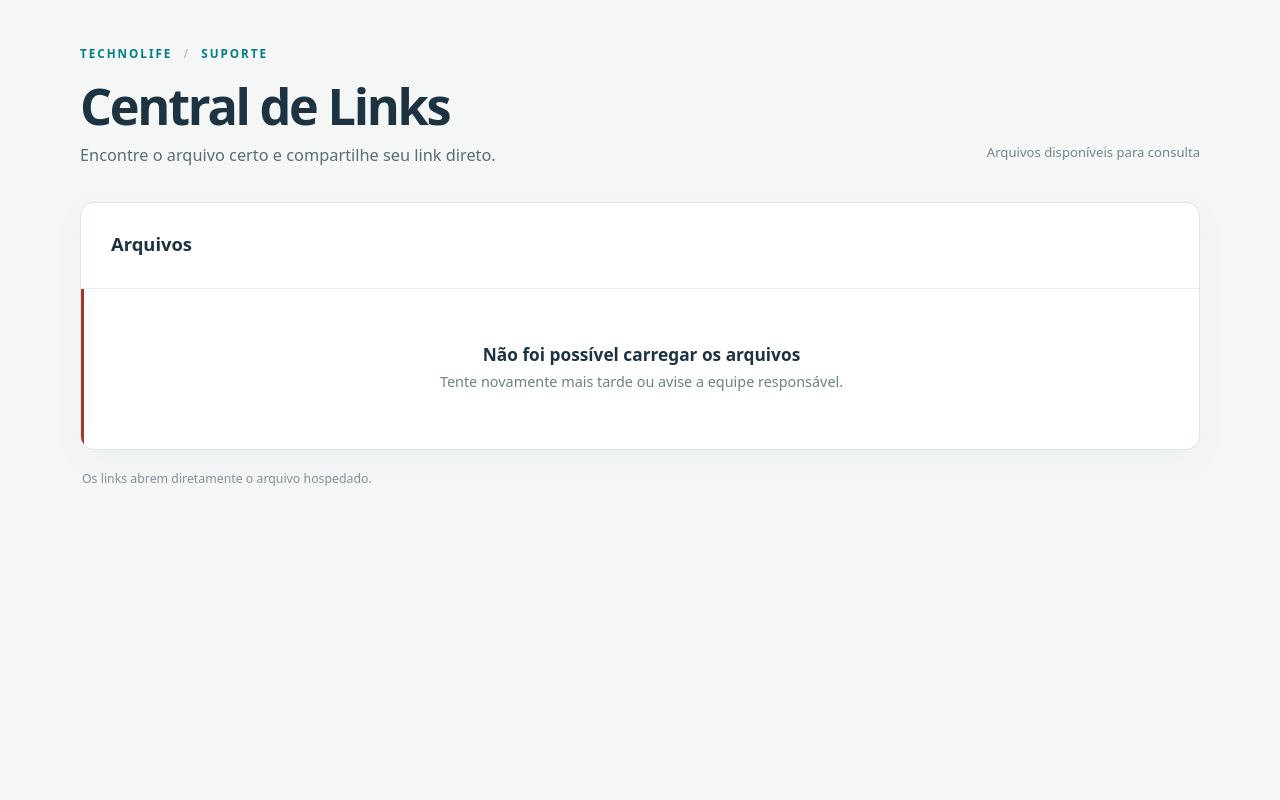
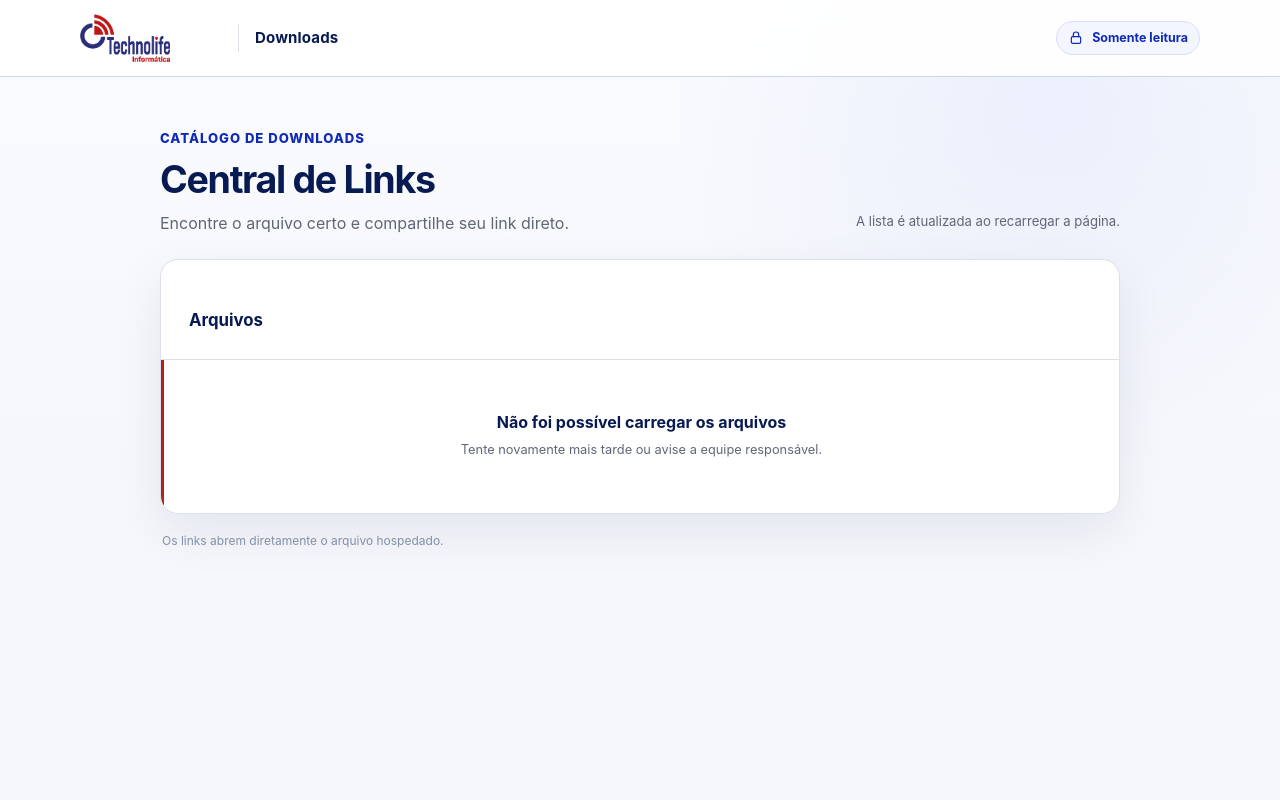
Before and after one commit to jotaCorsino/technolife-downloads-web, a PHP site: page / in a window 1280 px wide. Run offline with PHP 8.4, Linux system fonts and the light colour scheme.

Commit message:
style: alinha catálogo à identidade Technolife

```diff
--- a/public/app.js
+++ b/public/app.js
@@ -41,7 +41,7 @@
         feedback.textContent = 'Link copiado.';
         feedback.dataset.state = 'success';
       } catch (_error) {
-        feedback.textContent = 'Não foi possível copiar. Use o link Abrir / baixar para acessar o arquivo.';
+        feedback.textContent = 'Não foi possível copiar.';
         feedback.dataset.state = 'error';
       }
     });
--- a/public/index.php
+++ b/public/index.php
@@ -35,19 +35,36 @@ $initialCount = $total === 1 ? '1 arquivo disponível' : $total . ' arquivos dis
     <meta charset="utf-8">
     <meta name="viewport" content="width=device-width, initial-scale=1">
     <meta name="color-scheme" content="light">
+    <meta name="theme-color" content="#071a52">
     <title>Central de Links | Technolife</title>
+    <link rel="icon" type="image/png" href="assets/favicon-technolife.png">
     <link rel="stylesheet" href="styles.css">
     <script src="app.js" defer></script>
 </head>
 <body>
-    <main class="page-shell">
-        <header class="page-header">
+    <a class="skip-link" href="#main-content">Ir para o conteúdo</a>
+    <header class="topbar">
+        <div class="topbar__content">
+            <div class="brand" aria-label="Technolife Informática — Downloads">
+                <img class="brand__logo" src="assets/logo-technolife.png" alt="Technolife Informática" width="243" height="129">
+                <span class="brand__divider" aria-hidden="true"></span>
+                <span class="brand__product">Downloads</span>
+            </div>
+            <span class="read-only-badge">
+                <svg aria-hidden="true" viewBox="0 0 24 24"><rect x="5" y="10" width="14" height="10" rx="2"></rect><path d="M8 10V7a4 4 0 0 1 8 0v3"></path></svg>
+                Somente leitura
+            </span>
+        </div>
+    </header>
+
+    <main class="page-shell" id="main-content">
+        <header class="page-heading">
             <div>
-                <p class="brand">TECHNOLIFE <span aria-hidden="true">/</span> SUPORTE</p>
+                <p class="eyebrow">CATÁLOGO DE DOWNLOADS</p>
                 <h1>Central de Links</h1>
                 <p class="intro">Encontre o arquivo certo e compartilhe seu link direto.</p>
             </div>
-            <p class="header-note">Arquivos disponíveis para consulta</p>
+            <p class="page-note">A lista é atualizada ao recarregar a página.</p>
         </header>
 
         <section class="catalog" aria-labelledby="catalog-title">
@@ -61,7 +78,10 @@ $initialCount = $total === 1 ? '1 arquivo disponível' : $total . ' arquivos dis
                 <?php if (!$loadFailed && $total > 0): ?>
                     <div class="search-field" role="search">
                         <label for="catalog-search">Pesquisar arquivos</label>
-                        <input id="catalog-search" type="search" placeholder="Digite um nome ou formato" autocomplete="off" aria-controls="file-list">
+                        <div class="search-control">
+                            <svg aria-hidden="true" viewBox="0 0 24 24"><circle cx="11" cy="11" r="7"></circle><path d="m16 16 4 4"></path></svg>
+                            <input id="catalog-search" type="search" placeholder="Digite um nome ou formato" autocomplete="off" aria-controls="file-list">
+                        </div>
                     </div>
                 <?php endif; ?>
             </div>
@@ -90,8 +110,12 @@ $initialCount = $total === 1 ? '1 arquivo disponível' : $total . ' arquivos dis
                                 <p class="file-name"><?= escape($download['filename']) ?></p>
                             </div>
                             <div class="file-actions">
-                                <a class="action-link" href="<?= escape($download['url']) ?>">Abrir / baixar</a>
-                                <button class="copy-button" type="button" data-copy-url="<?= escape($download['url']) ?>" aria-label="Copiar link de <?= escape($download['title']) ?>">Copiar link</button>
+                                <a class="icon-action icon-action--open" href="<?= escape($download['url']) ?>" aria-label="Abrir ou baixar <?= escape($download['filename']) ?>" title="Abrir ou baixar">
+                                    <svg aria-hidden="true" viewBox="0 0 24 24"><path d="M12 3v12m0 0 4-4m-4 4-4-4M4 17v3h16v-3"></path></svg>
+                                </a>
+                                <button class="icon-action icon-action--copy copy-button" type="button" data-copy-url="<?= escape($download['url']) ?>" aria-label="Copiar link de <?= escape($download['filename']) ?>" title="Copiar link">
+                                    <svg aria-hidden="true" viewBox="0 0 24 24"><rect x="8" y="8" width="11" height="12" rx="2"></rect><path d="M16 8V6a2 2 0 0 0-2-2H6a2 2 0 0 0-2 2v10a2 2 0 0 0 2 2h2"></path></svg>
+                                </button>
                                 <span class="copy-feedback" role="status" aria-live="polite"></span>
                             </div>
                         </li>
--- a/public/styles.css
+++ b/public/styles.css
@@ -1,69 +1,156 @@
 :root {
   color-scheme: light;
-  font-family: system-ui, -apple-system, BlinkMacSystemFont, "Segoe UI", sans-serif;
-  color: #1d3342;
-  background: #f5f7f7;
-  font-synthesis: none;
+  --brand-navy: #071a52;
+  --brand-blue: #1029b7;
+  --brand-blue-bright: #173ee8;
+  --brand-blue-soft: #e9eeff;
+  --brand-blue-tint: #f4f6ff;
+  --ink: #0b1020;
+  --muted: #5f6676;
+  --line: #dce0ea;
+  --line-strong: #c5ccdd;
+  --surface: #fff;
+  --background: #f5f7fb;
+  --error: #b42318;
+  --success: #087a65;
+  --focus: #3558eb;
+  --shadow: 0 18px 50px rgba(7, 26, 82, .08);
+  font-family: Inter, ui-sans-serif, system-ui, -apple-system, BlinkMacSystemFont, "Segoe UI", sans-serif;
+  font-size: 16px;
+  line-height: 1.5;
 }
 
-* { box-sizing: border-box; }
+*, *::before, *::after { box-sizing: border-box; }
+
+html { min-width: 320px; background: var(--background); }
 
 [hidden] { display: none !important; }
 
-body { margin: 0; }
+body {
+  min-height: 100vh;
+  margin: 0;
+  color: var(--ink);
+  background:
+    radial-gradient(circle at 82% 12%, rgba(23, 62, 232, .06), transparent 24rem),
+    linear-gradient(180deg, #fafbfe 0, var(--background) 28rem);
+}
 
 button, input { font: inherit; }
+a { color: inherit; }
+:focus-visible { outline: 3px solid var(--focus); outline-offset: 3px; }
 
-a { color: inherit; }
+.skip-link {
+  position: fixed;
+  z-index: 100;
+  top: -60px;
+  left: 16px;
+  padding: 9px 14px;
+  border-radius: 7px;
+  background: var(--brand-navy);
+  color: #fff;
+  text-decoration: none;
+}
+
+.skip-link:focus { top: 12px; }
+
+.topbar {
+  border-bottom: 1px solid rgba(184, 205, 211, .75);
+  background: rgba(255, 255, 255, .9);
+  backdrop-filter: blur(14px);
+}
+
+.topbar__content {
+  display: flex;
+  width: min(1120px, calc(100% - 40px));
+  min-height: 76px;
+  margin: 0 auto;
+  align-items: center;
+  justify-content: space-between;
+  gap: 24px;
+}
+
+.brand { display: inline-flex; align-items: center; color: var(--brand-navy); }
+
+.brand__logo {
+  display: block;
+  width: 142px;
+  height: 48px;
+  object-fit: contain;
+  object-position: left center;
+}
+
+.brand__divider { width: 1px; height: 28px; margin: 0 16px; background: var(--line); }
+.brand__product { font-size: .94rem; font-weight: 700; letter-spacing: .01em; }
+
+.read-only-badge {
+  display: inline-flex;
+  align-items: center;
+  gap: 8px;
+  padding: 7px 11px;
+  border: 1px solid #d6defb;
+  border-radius: 999px;
+  background: var(--brand-blue-tint);
+  color: var(--brand-blue);
+  font-size: .78rem;
+  font-weight: 700;
+  white-space: nowrap;
+}
+
+.read-only-badge svg,
+.search-control svg,
+.icon-action svg {
+  width: 18px;
+  height: 18px;
+  fill: none;
+  stroke: currentColor;
+  stroke-width: 1.8;
+  stroke-linecap: round;
+  stroke-linejoin: round;
+}
+
+.read-only-badge svg { width: 16px; height: 16px; }
 
 .page-shell {
-  width: min(100% - 48px, 1120px);
+  width: min(960px, calc(100% - 40px));
   margin: 0 auto;
-  padding: 46px 0 28px;
+  padding: 52px 0 38px;
 }
 
-.page-header {
+.page-heading {
   display: flex;
   align-items: end;
   justify-content: space-between;
   gap: 32px;
-  margin-bottom: 36px;
+  margin-bottom: 24px;
 }
 
-.brand {
-  margin: 0 0 16px;
-  color: #007e87;
-  font-size: .73rem;
+.eyebrow {
+  margin: 0 0 9px;
+  color: var(--brand-blue);
+  font-size: .82rem;
   font-weight: 800;
-  letter-spacing: .17em;
+  letter-spacing: .075em;
 }
-
-.brand span { padding: 0 6px; color: #b7c9c9; }
 
 h1, h2, h3, p { margin-top: 0; }
 
-h1 {
-  margin-bottom: 9px;
-  font-size: clamp(2rem, 4vw, 3.15rem);
+.page-heading h1 {
+  margin-bottom: 0;
+  color: var(--brand-navy);
+  font-size: clamp(1.75rem, 4vw, 2.35rem);
   line-height: 1.15;
-  letter-spacing: -.045em;
+  letter-spacing: -.035em;
 }
 
-.intro { margin-bottom: 0; color: #5a6c74; font-size: 1.02rem; }
-
-.header-note {
-  margin-bottom: 5px;
-  color: #74858c;
-  font-size: .82rem;
-  white-space: nowrap;
-}
+.intro { margin: 10px 0 0; color: var(--muted); font-size: 1rem; }
+.page-note { margin: 0 0 3px; color: var(--muted); font-size: .82rem; white-space: nowrap; }
 
 .catalog {
   overflow: hidden;
-  border: 1px solid #dce6e7;
-  border-radius: 14px;
-  background: #fff;
-  box-shadow: 0 10px 34px rgba(23, 54, 66, .04);
+  border: 1px solid var(--line);
+  border-radius: 18px;
+  background: var(--surface);
+  box-shadow: var(--shadow);
 }
 
 .catalog-toolbar {
@@ -71,42 +158,42 @@ h1 {
   align-items: end;
   justify-content: space-between;
   gap: 30px;
-  padding: 28px 30px;
-  border-bottom: 1px solid #e6eded;
+  min-height: 100px;
+  padding: 22px 28px;
+  border-bottom: 1px solid var(--line);
 }
 
-.catalog-toolbar h2 { margin-bottom: 4px; font-size: 1.15rem; }
-
-.result-count { margin-bottom: 0; color: #71818a; font-size: .88rem; }
-
+.catalog-toolbar h2 { margin-bottom: 4px; color: var(--brand-navy); font-size: 1.05rem; }
+.result-count { margin-bottom: 0; color: var(--muted); font-size: .78rem; }
 .search-field { width: min(100%, 370px); }
 
 .search-field label {
   display: block;
-  margin-bottom: 8px;
-  font-size: .8rem;
+  margin-bottom: 6px;
+  color: var(--ink);
+  font-size: .78rem;
   font-weight: 700;
-  color: #425862;
 }
 
-.search-field input {
+.search-control { position: relative; }
+.search-control svg { position: absolute; top: 12px; left: 12px; color: #7c8499; pointer-events: none; }
+
+.search-control input {
   display: block;
   width: 100%;
   min-height: 43px;
-  padding: 10px 14px;
-  border: 1px solid #b9cbce;
-  border-radius: 8px;
+  padding: 9px 13px 9px 40px;
+  border: 1px solid var(--line-strong);
+  border-radius: 7px;
   outline: none;
   background: #fff;
-  color: #1d3342;
+  color: var(--ink);
+  font-size: .82rem;
+  transition: border-color .15s ease, box-shadow .15s ease;
 }
 
-.search-field input::placeholder { color: #89989e; }
-
-.search-field input:focus-visible {
-  border-color: #007e87;
-  box-shadow: 0 0 0 3px rgba(0, 126, 135, .14);
-}
+.search-control input::placeholder { color: #9aa8ba; }
+.search-control input:focus { border-color: var(--brand-blue-bright); box-shadow: 0 0 0 3px var(--brand-blue-soft); }
 
 .file-list { margin: 0; padding: 0; list-style: none; }
 
@@ -115,86 +202,110 @@ h1 {
   grid-template-columns: minmax(0, 1fr) auto;
   gap: 24px;
   align-items: center;
-  padding: 22px 30px;
+  min-height: 82px;
+  padding: 17px 28px;
 }
 
-.file-row + .file-row { border-top: 1px solid #edf1f1; }
+.file-row + .file-row { border-top: 1px solid var(--line); }
+.file-row:hover { background: #fbfcff; }
+.file-details { min-width: 0; }
+.file-heading { display: flex; align-items: center; flex-wrap: wrap; gap: 9px; }
 
-.file-heading { display: flex; align-items: center; flex-wrap: wrap; gap: 10px; }
-
-.file-heading h3 { margin-bottom: 0; font-size: 1rem; line-height: 1.45; overflow-wrap: anywhere; }
-
-.file-extension {
-  padding: 3px 7px;
-  border-radius: 4px;
-  background: #eef4f4;
-  color: #557079;
-  font-size: .67rem;
-  font-weight: 800;
-  letter-spacing: .06em;
-}
-
-.file-name {
-  margin: 4px 0 0;
-  color: #7d8c92;
-  font-size: .78rem;
+.file-heading h3 {
+  margin-bottom: 0;
+  color: var(--brand-navy);
+  font-size: .95rem;
+  line-height: 1.35;
+  letter-spacing: -.015em;
   overflow-wrap: anywhere;
 }
 
-.file-actions { display: flex; align-items: center; justify-content: end; flex-wrap: wrap; gap: 10px; max-width: 390px; }
-
-.action-link, .copy-button {
+.file-extension {
   display: inline-flex;
   align-items: center;
-  justify-content: center;
-  min-height: 38px;
-  padding: 8px 13px;
-  border-radius: 7px;
-  font-size: .83rem;
-  font-weight: 700;
+  min-height: 22px;
+  padding: 2px 8px;
+  border-radius: 5px;
+  background: var(--brand-blue-soft);
+  color: var(--brand-blue);
+  font-size: .68rem;
+  font-weight: 750;
+  letter-spacing: .03em;
+}
+
+.file-name { margin: 4px 0 0; color: var(--muted); font-size: .76rem; overflow-wrap: anywhere; }
+
+.file-actions {
+  display: flex;
+  align-items: center;
+  justify-content: end;
+  flex-wrap: wrap;
+  gap: 8px;
+  width: 96px;
+}
+
+.icon-action {
+  display: inline-grid;
+  width: 44px;
+  height: 44px;
+  padding: 0;
+  place-items: center;
+  border: 1px solid var(--line-strong);
+  border-radius: 8px;
+  background: #fff;
+  color: var(--brand-blue);
   text-decoration: none;
   cursor: pointer;
+  transition: background-color .16s ease, border-color .16s ease;
 }
 
-.action-link { border: 1px solid #ccdadd; background: #fff; color: #2c5962; }
+.icon-action:hover { border-color: var(--brand-blue-bright); background: var(--brand-blue-tint); }
+.icon-action--copy { border-color: var(--brand-blue); background: var(--brand-blue); color: #fff; }
+.icon-action--copy:hover { border-color: var(--brand-blue-bright); background: var(--brand-blue-bright); }
+.icon-action svg { width: 19px; height: 19px; }
 
-.action-link:hover { background: #f1f7f7; }
-
-.copy-button { border: 1px solid #007e87; background: #007e87; color: #fff; }
-
-.copy-button:hover { background: #006c75; }
-
-:is(.action-link, .copy-button):focus-visible {
-  outline: 3px solid #ebae4f;
-  outline-offset: 2px;
+.copy-feedback {
+  width: 100%;
+  color: var(--success);
+  font-size: .72rem;
+  font-weight: 700;
+  text-align: right;
 }
 
-.copy-feedback { width: 100%; color: #126b5f; font-size: .78rem; text-align: right; }
+.copy-feedback:not(:empty) { width: min(280px, 70vw); }
+.copy-feedback[data-state="error"] { color: var(--error); }
 
-.copy-feedback[data-state="error"] { color: #a3372a; }
+.state-message { padding: 50px 28px 54px; text-align: center; }
+.state-message h3 { margin-bottom: 6px; color: var(--brand-navy); font-size: 1rem; }
+.state-message p { margin-bottom: 0; color: var(--muted); font-size: .8rem; }
+.state-error { border-left: 3px solid var(--error); }
+.page-footer { padding: 18px 2px; color: #8290a5; font-size: .75rem; }
 
-.state-message { padding: 54px 30px 58px; text-align: center; }
-
-.state-message h3 { margin-bottom: 6px; font-size: 1.08rem; }
-
-.state-message p { margin-bottom: 0; color: #6e8088; font-size: .9rem; }
-
-.state-error { border-left: 3px solid #a3372a; }
-
-.page-footer { padding: 20px 2px; color: #829096; font-size: .77rem; }
-
-@media (max-width: 740px) {
-  .page-shell { width: min(100% - 30px, 600px); padding-top: 30px; }
-  .page-header { display: block; margin-bottom: 25px; }
-  .header-note { display: none; }
-  .catalog-toolbar { display: block; padding: 22px 20px; }
+@media (max-width: 760px) {
+  .topbar__content, .page-shell { width: min(100% - 28px, 960px); }
+  .topbar__content { min-height: 68px; }
+  .brand__logo { width: 118px; }
+  .page-shell { padding-top: 32px; }
+  .page-note { display: none; }
+  .catalog-toolbar { display: block; padding: 22px; }
   .search-field { width: 100%; margin-top: 20px; }
-  .file-row { grid-template-columns: 1fr; gap: 15px; padding: 20px; }
-  .file-actions { justify-content: start; max-width: none; }
-  .copy-feedback { text-align: left; }
+  .file-row { padding: 18px 22px; }
 }
 
-@media (max-width: 380px) {
-  .page-shell { width: min(100% - 22px, 340px); }
-  .action-link, .copy-button { flex: 1 1 auto; }
+@media (max-width: 440px) {
+  .topbar__content, .page-shell { width: min(100% - 20px, 960px); }
+  .brand__logo { width: 96px; height: 42px; }
+  .brand__divider { height: 24px; margin: 0 10px; }
+  .brand__product { font-size: .82rem; }
+  .read-only-badge { padding: 7px; }
+  .read-only-badge svg { display: none; }
+  .read-only-badge { font-size: .68rem; }
+  .page-shell { padding-top: 28px; }
+  .page-heading { margin-bottom: 20px; }
+  .catalog-toolbar { padding: 20px; }
+  .file-row { gap: 12px; padding: 17px 18px; }
 }
+
+@media (prefers-reduced-motion: reduce) {
+  .icon-action, .search-control input { transition: none; }
+}
```
Also changed, not shown: tests/InterfaceTest.php (+5 -1 lines), README.md, public/assets/favicon-technolife.png (added), public/assets/logo-technolife.png (added).
